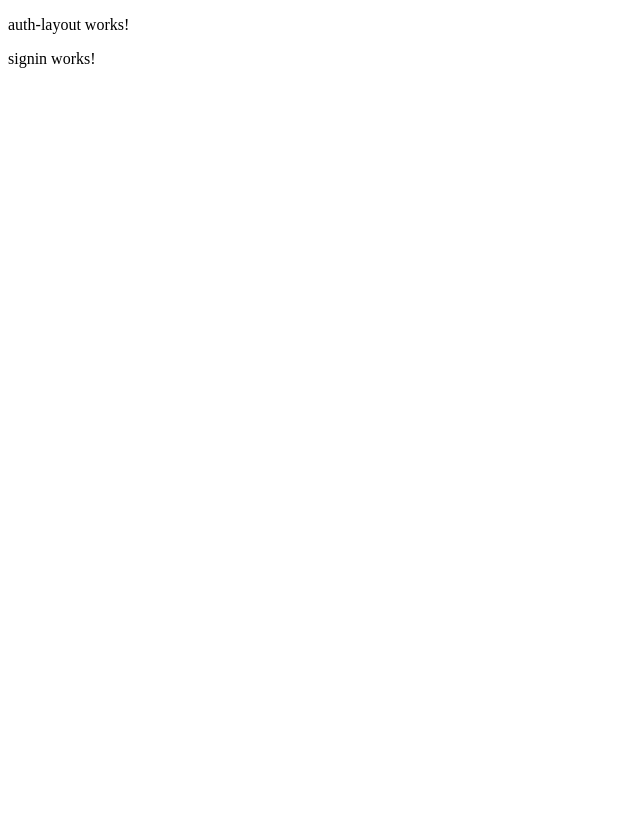
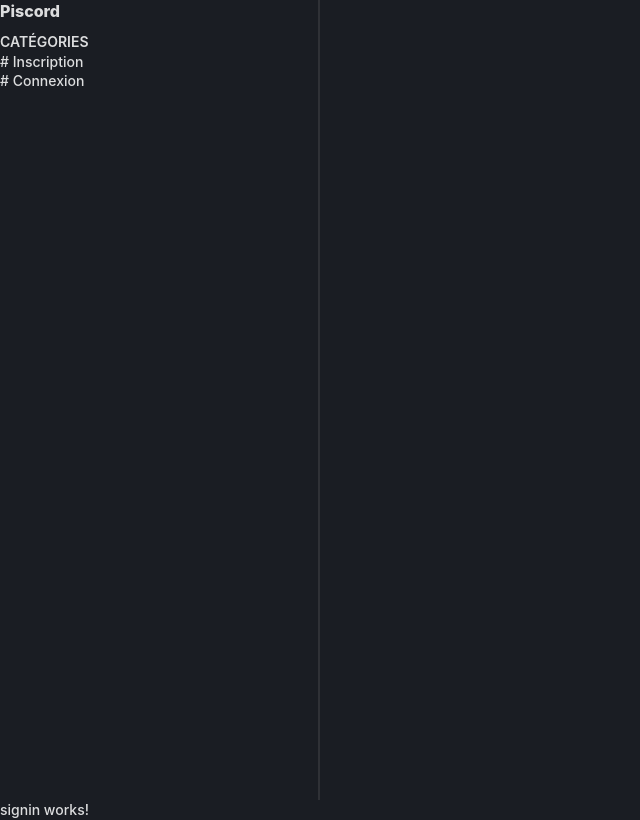
Before and after one commit to WilliammCorreia/Piscord-V2, an Angular app in the folder frontend/: page /auth/signin in a window 1280 px wide. Shown: the whole page, without its empty margins (0-640 px from the left). Built offline with nearby package versions, Linux system fonts and the light colour scheme.

Commit message:
global css + avancement auth-layout

```diff
--- a/frontend/src/app/features/auth/components/auth-layout/auth-layout.component.html
+++ b/frontend/src/app/features/auth/components/auth-layout/auth-layout.component.html
@@ -1,2 +1,17 @@
-<p>auth-layout works!</p>
-<router-outlet></router-outlet>
+<aside>
+    <header>
+        <h2>Piscord</h2>
+    </header>
+    <section>
+        <div>
+            <h3>Catégories</h3>
+        </div>
+        <article>
+            <p><span>#</span> Inscription</p>
+            <p><span>#</span> Connexion</p>
+        </article>
+    </section>
+</aside>
+<main>
+    <router-outlet></router-outlet>
+</main>
--- a/frontend/src/app/features/auth/components/auth-layout/auth-layout.component.scss
+++ b/frontend/src/app/features/auth/components/auth-layout/auth-layout.component.scss
@@ -0,0 +1,10 @@
+aside {
+    width: 25%;
+    height: 100vh;
+    border-right: 2px solid var(--bg-secondary);
+}
+
+h2 {
+    width: 16.25rem;
+    height: 2rem;
+}
--- a/frontend/src/index.html
+++ b/frontend/src/index.html
@@ -1,5 +1,5 @@
 <!doctype html>
-<html lang="en">
+<html lang="fr">
 <head>
   <meta charset="utf-8">
   <title>Piscord</title>
--- a/frontend/src/styles.scss
+++ b/frontend/src/styles.scss
@@ -1 +1,111 @@
-/* You can add global styles to this file, and also import other style files */
+:root {
+    // Couleurs de texte
+    --text-primary: #DCDDDE;
+    --text-secondary: #8E9297;
+
+    // Couleurs de fond
+    --bg-primary: #1A1D23;
+    --bg-secondary: #2F3136;
+    --bg-input: #40444B;
+    --bg-hover: #4F545C;
+
+    // Couleurs bordure
+    --stroke-primary: #202225;
+    --stroke-secondary: #2f3136;
+
+    // Couleurs d'état
+    --success: #3BA55D;
+    --error: #ef4444;
+    --warning: #FAA61A;
+
+    // Espacement
+    --spacing-xs: 0.25rem;   // 4px
+    --spacing-sm: 0.5rem;    // 8px
+    --spacing-md: 1rem;      // 16px
+    --spacing-lg: 1.5rem;    // 24px
+    --spacing-xl: 2rem;      // 32px
+    --spacing-2xl: 3rem;     // 48px
+
+    // Border Radius
+    --radius-sm: 0.25rem;    // 4px
+    --radius-md: 0.5rem;     // 8px
+    --radius-lg: 0.75rem;    // 12px
+    --radius-xl: 1rem;       // 16px
+}
+
+* {
+  margin: 0;
+  padding: 0;
+  box-sizing: border-box;
+}
+
+html {
+  font-size: 16px;
+  scroll-behavior: smooth;
+}
+
+body {
+  font-family: 'Inter', sans-serif;
+  background-color: var(--bg-primary);
+  color: var(--text-primary);
+  line-height: 1.4;
+}
+
+h1, h2, h3, h4, h5, h6 {
+  color: var(--text-primary);
+  font-size: 1rem;
+  font-weight: 800;
+}
+
+h1 {
+    font-size: 1.125rem;
+    font-weight: 800;
+    letter-spacing: 3%;
+}
+
+h3 {
+    font-size: 0.875rem;
+    font-weight: 600;
+    letter-spacing: 5%;
+    text-transform: uppercase;
+}
+
+p {
+    font-size: 0.875rem;
+    font-weight: 500;
+    line-height: 1.4;
+}
+
+input {
+    font-size: 0.875rem;
+    font-weight: 600;
+    letter-spacing: 5%;
+    border: 1px solid var(--stroke-primary);
+    border-radius: var(--radius-lg);
+    padding: var(--spacing-lg);
+    background-color: var(--bg-input);
+    color: var(--text-secondary);
+    transition: all 0.2s ease;
+
+    &:focus {
+        border: 1px solid var(--stroke-secondary);
+    }
+}
+
+button {
+    font-size: 0.875rem;
+    font-weight: 600;
+    letter-spacing: 5%;
+    border: 1px solid var(--stroke-primary);
+    border-radius: var(--radius-lg);
+    padding: var(--spacing-lg);
+    background-color: var(--bg-input);
+    color: var(--text-primary);
+    transition: all 0.2s ease;
+    align-items: center;
+
+    &:hover {
+        background-color: var(--bg-hover);
+        border: 1px solid var(--stroke-secondary);
+    }
+}
```
